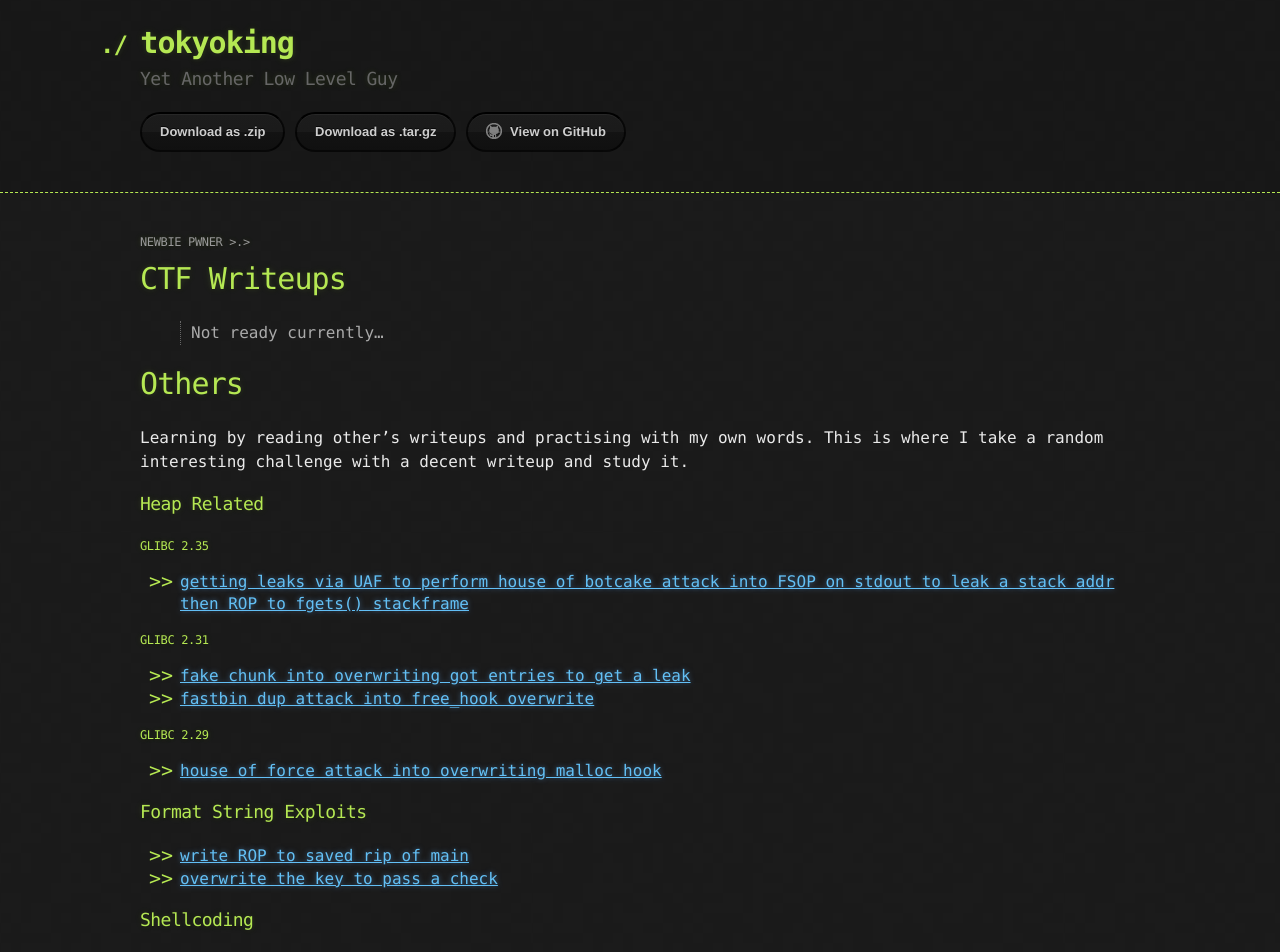
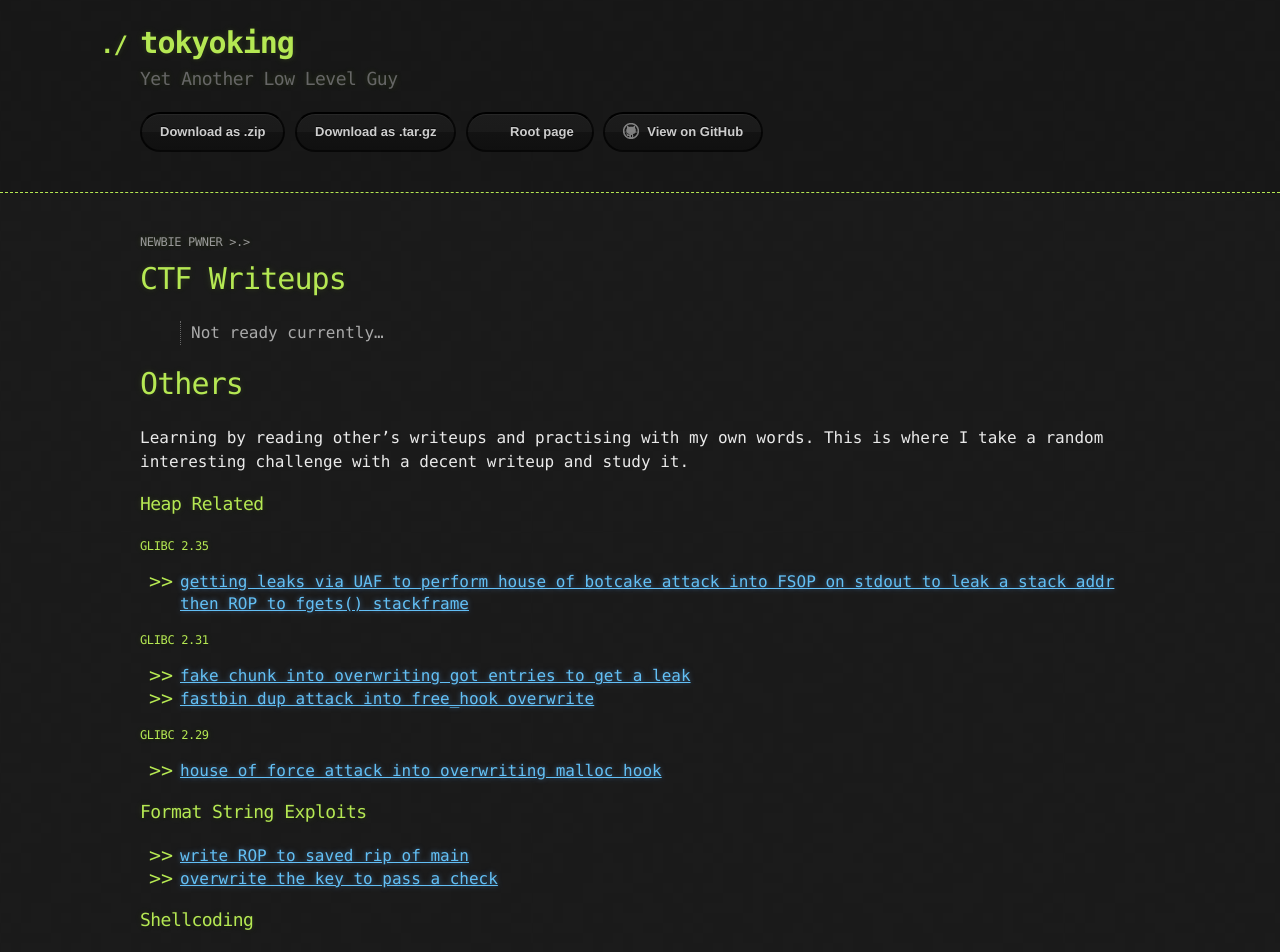
Before and after one commit to 4rsp/4rsp.github.io, a Jekyll site: the page built from index.md, in a window 1280 px wide. Shown: the top 952 px of the page. Built offline with Jekyll 4.4.1, drawn with Linux system fonts in a browser that asks for light colours.

Commit message:
Update default.html

```diff
--- a/_layouts/default.html
+++ b/_layouts/default.html
@@ -17,6 +17,7 @@
         <a id="a-title" href="{{ '/' | relative_url }}">
           <h1>{{ site.title | default: site.github.repository_name }}</h1>
         </a>
+
         <h2>{{ site.description | default: site.github.project_tagline }}</h2>
 
         <section id="downloads">
@@ -24,6 +25,7 @@
             <a href="{{ site.github.zip_url }}" class="btn">Download as .zip</a>
             <a href="{{ site.github.tar_url }}" class="btn">Download as .tar.gz</a>
           {% endif %}
+          <a href="/" class="btn btn-root-page"><span class="icon"></span>Root page</a>
           <a href="{{ site.github.repository_url }}" class="btn btn-github"><span class="icon"></span>View on GitHub</a>
         </section>
       </div>
```
